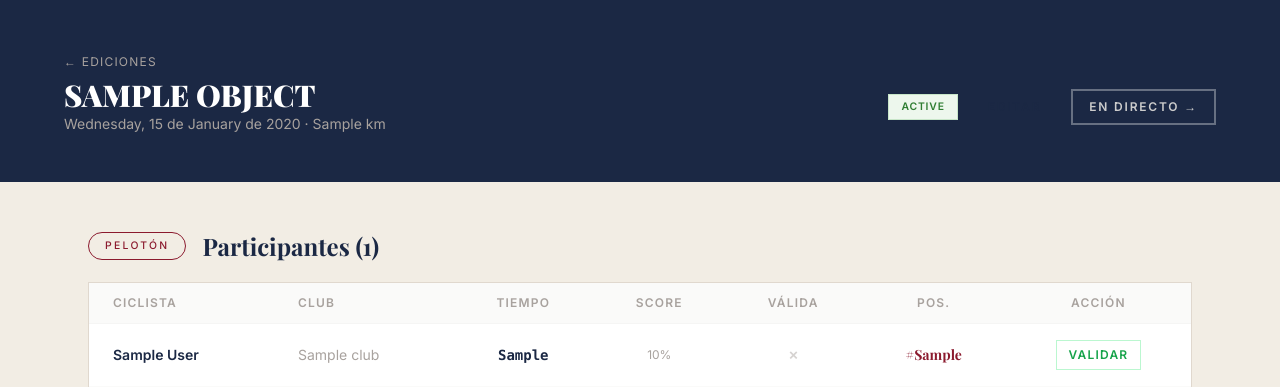
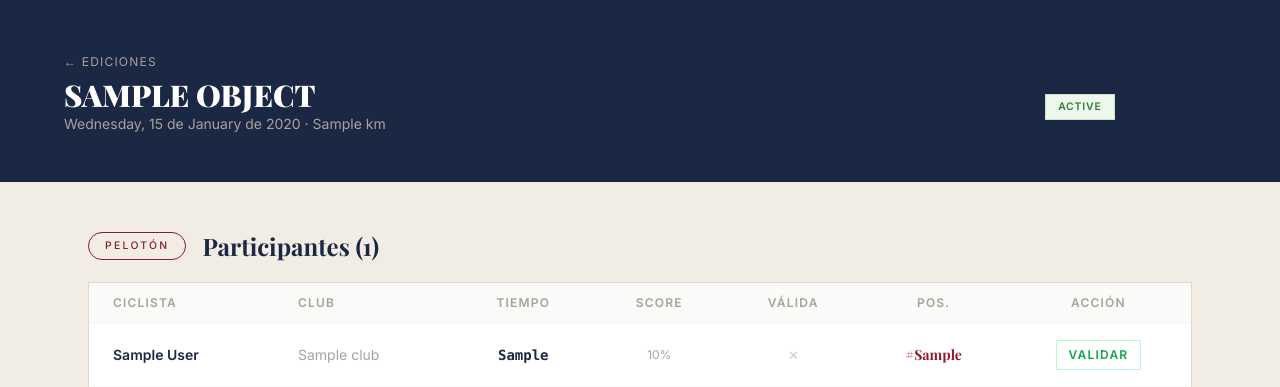
Before and after one commit to ama9268/Clasica, a Django app: template templates/dashboard/edition_detail.html in a window 1280 px wide. Shown: the part 65-452 px from the top of the page. Run offline with Django 5.2, Linux system fonts and the light colour scheme; the template is opened without the code that fills it: most values are stand-ins (such as "Sample title", 1, 10 or a date in 2020); some libraries are stand-ins or nearby versions; some web fonts are replaced.

Commit message:
fix: ocultar enlace En directo en dashboard cuando la edición no está en vivo
Co-Authored-By: Claude Sonnet 4.6 <noreply@anthropic.com>

```diff
--- a/templates/dashboard/edition_detail.html
+++ b/templates/dashboard/edition_detail.html
@@ -22,10 +22,12 @@
           Editar
         </a>
         {% endif %}
+        {% if object.is_live %}
         <a href="/live/{{ object.pk }}/" target="_blank"
-           class="btn-secondary text-xs py-2 px-4" style="border-color:#fff5;color:#ccc;">
+           class="btn-secondary text-xs py-2 px-4 animate-pulse" style="border-color:#fff5;color:#ccc;">
           En directo →
         </a>
+        {% endif %}
       </div>
     </div>
   </div>
```
